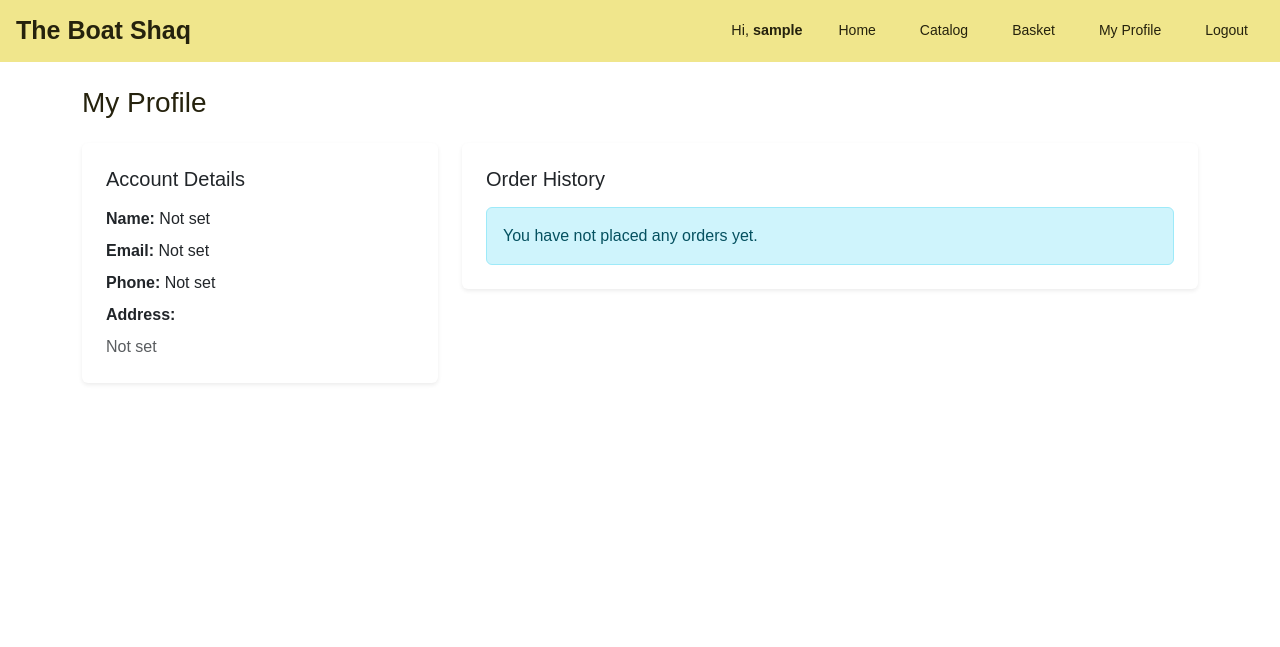
After one commit to h7qju7ts/the_boat_shaq, a Django app: page /profiles/ in a window 1280 px wide. The commit adds this page. Shown: the top 647 px of the page. Run offline with Django 5.2, Linux system fonts and the light colour scheme; the visitor is signed in with stand-in values (Sample User, id 1); data comes from the database, SQL or seed files in the repository; data that the repository does not hold is empty; some libraries are stand-ins or nearby versions; some web fonts are replaced.

Commit message:
Start the profiles app

```diff
--- a/boat_shaq/settings.py
+++ b/boat_shaq/settings.py
@@ -57,7 +57,7 @@ INSTALLED_APPS = [
     'boats',
     'basket',
     'checkout',
-    'profiles',
+    'profiles.apps.ProfilesConfig',
     'django_extensions',
 ]
 
--- a/boat_shaq/urls.py
+++ b/boat_shaq/urls.py
@@ -24,6 +24,7 @@ urlpatterns = [
     path('accounts/', include('allauth.urls')),
     path('basket/', include('basket.urls')),
     path('checkout/', include('checkout.urls')),
+    path('profiles/', include("profiles.urls")),
     path('', include('boats.urls')),
 ]
 
--- a/profiles/models.py
+++ b/profiles/models.py
@@ -5,16 +5,17 @@ from django.conf import settings
 class UserProfile(models.Model):
     user = models.OneToOneField(
         settings.AUTH_USER_MODEL,
-        on_delete=models.CASCADE
+        on_delete=models.CASCADE,
+        related_name="userprofile"
     )
     default_full_name = models.CharField(max_length=100, blank=True)
     default_email = models.EmailField(blank=True)
     default_phone_number = models.CharField(max_length=20, blank=True)
     default_street_address1 = models.CharField(max_length=255, blank=True)
     default_street_address2 = models.CharField(max_length=255, blank=True)
-    default_town_or_city = models.CharField(max_lenght=100, blank=True)
-    default_conty = models.Charfield(max_length=100, blank=True)
-    default_postcode = models.Charfield(max_length=20, blank=True)
+    default_town_or_city = models.CharField(max_length=100, blank=True)
+    default_county = models.CharField(max_length=100, blank=True)
+    default_postcode = models.CharField(max_length=20, blank=True)
     default_country = models.CharField(max_length=100, blank=True)
 
     def __str__(self):
--- a/profiles/signals.py
+++ b/profiles/signals.py
@@ -1,12 +1,27 @@
 from django.db.models.signals import post_save
 from django.contrib.auth.models import User
+from django.contrib.auth import get_user_model
+from .models import UserProfile
 from django.dispatch import receiver
 
-from .models import UserProfiles
+from .models import UserProfile
+from django.apps import AppConfig
+
+User = get_user_model()
 
 
 @receiver(post_save, sender=User)
 def create_or_update_user_profile(sender, instance, created, **kwargs):
     if created:
         UserProfile.objects.create(user=instance)
-    instance.userprofile.save()
+
+    else:
+        UserProfile.objects.get_or_create(user=instance)
+
+
+class ProfilesConfig(AppConfig):
+    default_auto_field = "django.db.models.BigAutoField"
+    name = "profiles"
+
+    def ready(self):
+        import profiles.signals
--- /dev/null
+++ b/profiles/urls.py
@@ -0,0 +1,8 @@
+from django.urls import path
+from . import views
+
+app_name = "profiles"
+
+urlpatterns = [
+    path("", views.profile, name="profile"),
+]
--- a/profiles/views.py
+++ b/profiles/views.py
@@ -1,3 +1,14 @@
+from django.contrib.auth.decorators import login_required
 from django.shortcuts import render
+from .models import UserProfile
 
-# Create your views here.
+@login_required
+def profile(request):
+    profile, created = UserProfile.objects.get_or_create(user=request.user)
+    orders = profile.orders.all().order_by("-date")
+
+    context = {
+        "profile": profile,
+        "orders": orders,
+    }
+    return render(request, "profiles/profile.html", context)
--- a/templates/includes/nav.html
+++ b/templates/includes/nav.html
@@ -29,7 +29,7 @@
       </a>
 
       <!-- ===== USER PROFILE ===== -->
-      <a href="{% url 'boats:profile' %}" class="btn btn-ghost">
+      <a href="{% url 'profiles:profile' %}" class="btn btn-ghost">
         My Profile
       </a>
 
--- /dev/null
+++ b/templates/profiles/profile.html
@@ -0,0 +1,142 @@
+{% extends "main/main.html" %}
+
+<!-- ===== PAGE TITLE ===== -->
+{% block title %}My Profile | The Boat Shaq{% endblock %}
+
+<!-- ===== MAIN CONTENT ===== -->
+{% block content %}
+<section class="container py-4">
+
+  <!-- ===== PAGE HEADING ===== -->
+  <h1 class="h3 mb-4">My Profile</h1>
+
+  <div class="row g-4">
+
+    <!-- ===== PROFILE DETAILS COLUMN ===== -->
+    <div class="col-12 col-lg-4">
+      <div class="card shadow-sm border-0">
+        <div class="card-body p-4">
+
+          <!-- ===== PROFILE DETAILS HEADING ===== -->
+          <h2 class="h5 mb-3">Account Details</h2>
+
+          <!-- ===== PROFILE DETAILS LIST ===== -->
+          <p class="mb-2">
+            <strong>Name:</strong>
+            {{ profile.default_full_name|default:"Not set" }}
+          </p>
+
+          <p class="mb-2">
+            <strong>Email:</strong>
+            {{ profile.default_email|default:"Not set" }}
+          </p>
+
+          <p class="mb-2">
+            <strong>Phone:</strong>
+            {{ profile.default_phone_number|default:"Not set" }}
+          </p>
+
+          <!-- ===== ADDRESS SECTION ===== -->
+          <p class="mb-2"><strong>Address:</strong></p>
+          <p class="text-muted mb-0">
+            {% if profile.default_street_address1 %}
+              {{ profile.default_street_address1 }}<br>
+            {% endif %}
+
+            {% if profile.default_street_address2 %}
+              {{ profile.default_street_address2 }}<br>
+            {% endif %}
+
+            {% if profile.default_town_or_city %}
+              {{ profile.default_town_or_city }}<br>
+            {% endif %}
+
+            {% if profile.default_county %}
+              {{ profile.default_county }}<br>
+            {% endif %}
+
+            {% if profile.default_postcode %}
+              {{ profile.default_postcode }}<br>
+            {% endif %}
+
+            {% if profile.default_country %}
+              {{ profile.default_country }}
+            {% endif %}
+
+            {% if not profile.default_street_address1 and not profile.default_street_address2 and not profile.default_town_or_city and not profile.default_county and not profile.default_postcode and not profile.default_country %}
+              Not set
+            {% endif %}
+          </p>
+
+        </div>
+      </div>
+    </div>
+
+    <!-- ===== ORDER HISTORY COLUMN ===== -->
+    <div class="col-12 col-lg-8">
+      <div class="card shadow-sm border-0">
+        <div class="card-body p-4">
+
+          <!-- ===== ORDER HISTORY HEADING ===== -->
+          <h2 class="h5 mb-3">Order History</h2>
+
+          {% if orders %}
+
+            <!-- ===== ORDER HISTORY TABLE ===== -->
+            <div class="table-responsive">
+              <table class="table align-middle">
+
+                <!-- ===== TABLE HEADER ===== -->
+                <thead>
+                  <tr>
+                    <th>Order</th>
+                    <th>Date</th>
+                    <th>Total</th>
+                    <th>Items</th>
+                  </tr>
+                </thead>
+
+                <!-- ===== TABLE BODY ===== -->
+                <tbody>
+                  {% for order in orders %}
+                    <tr>
+
+                      <!-- ===== ORDER NUMBER ===== -->
+                      <td>#{{ order.id }}</td>
+
+                      <!-- ===== ORDER DATE ===== -->
+                      <td>{{ order.date|date:"d M Y, H:i" }}</td>
+
+                      <!-- ===== ORDER TOTAL ===== -->
+                      <td>£{{ order.order_total }}</td>
+
+                      <!-- ===== ORDER ITEMS ===== -->
+                      <td>
+                        {% for item in order.lineitems.all %}
+                          {{ item.boat.name }} x {{ item.quantity }}{% if not forloop.last %}<br>{% endif %}
+                        {% endfor %}
+                      </td>
+
+                    </tr>
+                  {% endfor %}
+                </tbody>
+
+              </table>
+            </div>
+
+          {% else %}
+
+            <!-- ===== EMPTY ORDER HISTORY MESSAGE ===== -->
+            <div class="alert alert-info mb-0">
+              You have not placed any orders yet.
+            </div>
+
+          {% endif %}
+
+        </div>
+      </div>
+    </div>
+
+  </div>
+</section>
+{% endblock %}
```
Also changed, not shown: templates/profile/profile.html (deleted, +0 -47 lines), checkout/migrations/0001_initial.py (added), profiles/migrations/0001_initial.py (added).
